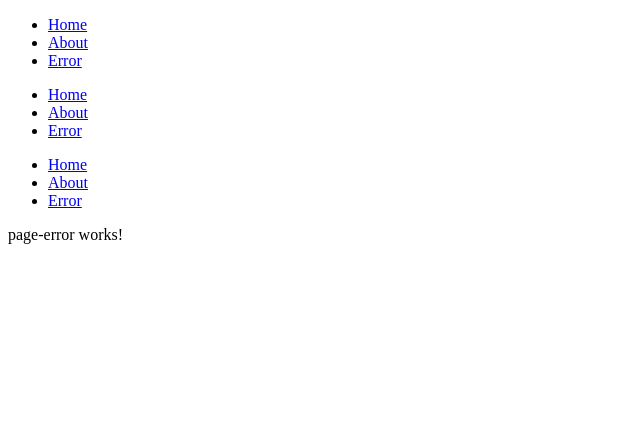
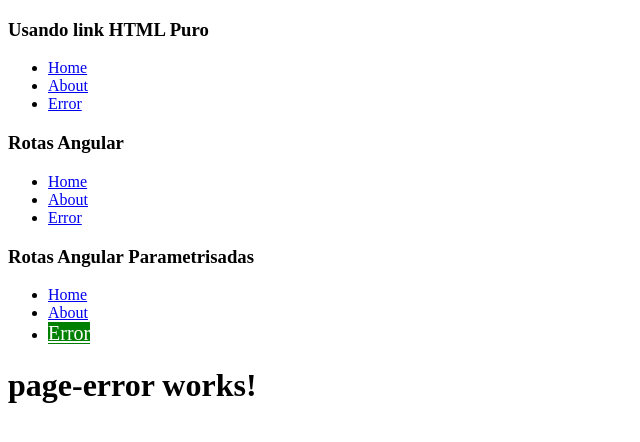
Before and after one commit to pedroarneiroz/routes-Project, an Angular app: page /404 in a window 1280 px wide. Shown: the top 442 px of the page, without its empty margins (0-640 px from the left). Built offline with nearby package versions, Linux system fonts and the light colour scheme.

Commit message:
Rotas Ativas

```diff
--- a/src/app/pages/about/about.component.html
+++ b/src/app/pages/about/about.component.html
@@ -1 +1 @@
-<p>about works!</p>
+<h1>about works!</h1>
--- a/src/app/pages/home/home.component.html
+++ b/src/app/pages/home/home.component.html
@@ -1 +1 @@
-<p>home works!</p>
+<h1>home works!</h1>
--- a/src/app/pages/page-error/page-error.component.html
+++ b/src/app/pages/page-error/page-error.component.html
@@ -1 +1 @@
-<p>page-error works!</p>
+<h1>page-error works!</h1>
--- a/src/app/shared/menu/menu.component.css
+++ b/src/app/shared/menu/menu.component.css
@@ -0,0 +1,6 @@
+.active {
+    font-size: 20px;
+    font: bold;
+    color: white;
+    background: green;
+}
--- a/src/app/shared/menu/menu.component.html
+++ b/src/app/shared/menu/menu.component.html
@@ -1,7 +1,7 @@
 <header>
     <nav>
 
-        <!-- Usando link HTML puro -->
+        <h3>Usando link HTML Puro</h3>
         <ul>
             <li>
                 <a href="/">Home</a>
@@ -14,7 +14,7 @@
             </li>
         </ul>
 
-        <!-- Rotas Angular -->
+        <h3>Rotas Angular</h3>
         <ul>
             <li>
                 <a routerLink="/">Home</a>
@@ -27,16 +27,16 @@
             </li>
         </ul>
 
-        <!-- Rotas Angular Parametrisadas  -->
+        <h3>Rotas Angular Parametrisadas </h3>
         <ul>
             <li>
-                <a routerLink="/">Home</a>
+                <a routerLink="/" [routerLinkActive]="['active']" [routerLinkActiveOptions]="{exact: true}">Home</a>
             </li>
             <li>
-                <a routerLink="['/about']">About</a>
+                <a routerLink="/about" [routerLinkActive]="['active']" [routerLinkActiveOptions]="{exact: true}">About</a>
             </li>
             <li>
-                <a routerLink="['/404']">Error</a>
+                <a [routerLink]="['/404']" [routerLinkActive]="['active']" [routerLinkActiveOptions]="{exact: true}">Error</a>
             </li>
         </ul>
     </nav>
```
